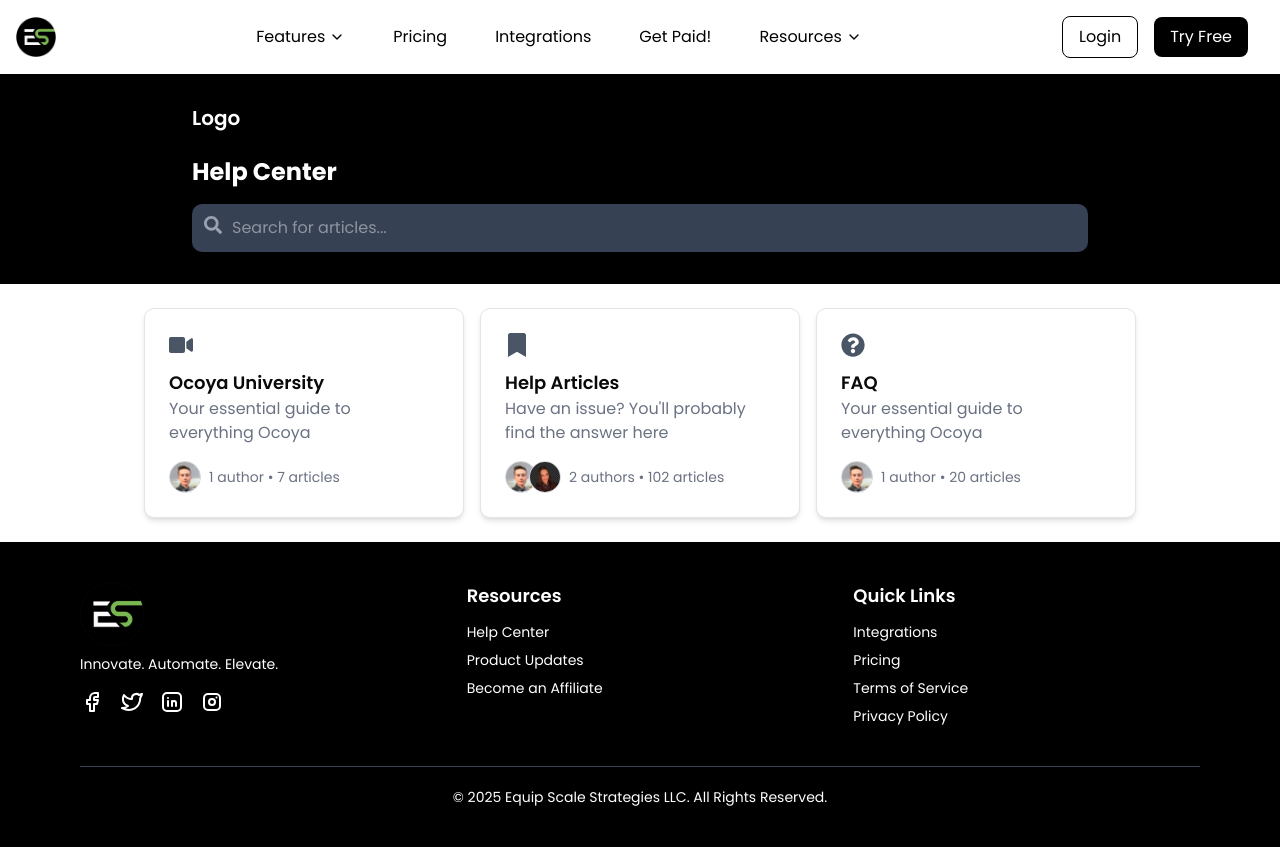
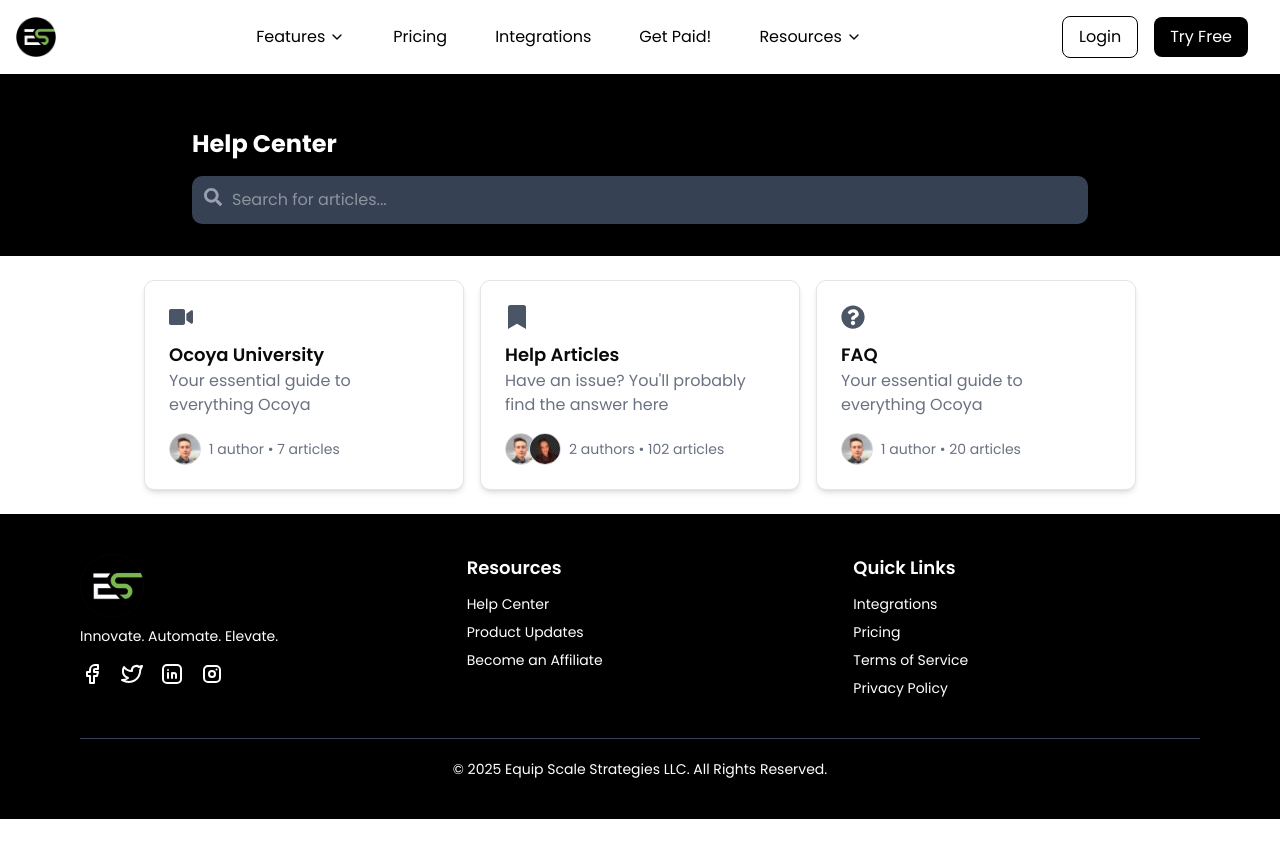
Before and after one commit to faizanfareedkhan/socialMediaAutomation, a React (Vite) app in the folder frontend/: page /helpcenter in a window 1280 px wide. After the commit the page ends 819 px from the top, so only its background shows below. Built offline with nearby package versions, Linux system fonts and the light colour scheme.

Commit message:
update helpheader

```diff
--- a/frontend/src/components/website/helpHeader/HelpHeader.tsx
+++ b/frontend/src/components/website/helpHeader/HelpHeader.tsx
@@ -1,5 +1,7 @@
-import { FaGlobe, FaSearch } from 'react-icons/fa'
-import { IoCube } from 'react-icons/io5'
+// File: HelpHeader.jsx
+
+import { FaSearch } from 'react-icons/fa'
+// import { IoCube } from 'react-icons/io5'
 
 export default function HelpHeader() {
   return (
@@ -7,11 +9,8 @@
       <div className="max-w-4xl mx-auto">
         {/* Top Section with Logo & Language Selector */}
         <div className="flex justify-between items-center">
-          <div className="flex items-center space-x-2">
 
-            <span className="text-xl font-semibold">Logo</span>
 
-          </div>
 
         </div>
 
```
